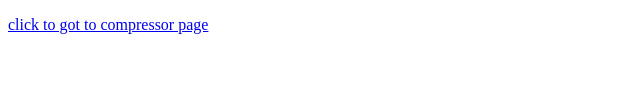
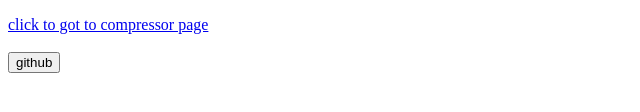
Before and after one commit to shrijeetkushle/pdfcompressor, a plain HTML site: page mainpage.html in a window 1280 px wide. Shown: the part 138-250 px from the top of the page, without its empty margins (0-640 px from the left). Drawn offline with Linux system fonts and the light colour scheme.

Commit message:
added content in mainpage.html

```diff
--- a/mainpage.html
+++ b/mainpage.html
@@ -2,3 +2,5 @@
 <h1>Pdf Compressor</h1>
 <h2>compress your pdf's here</h2>
 <h3>click here =></h3> <a href="pdfcompressor.html">click to got to compressor page</a>
+<br></br>
+<a href="https://github.com/shrijeetkushle/pdfcompressor"><button>github</button></a>
```
